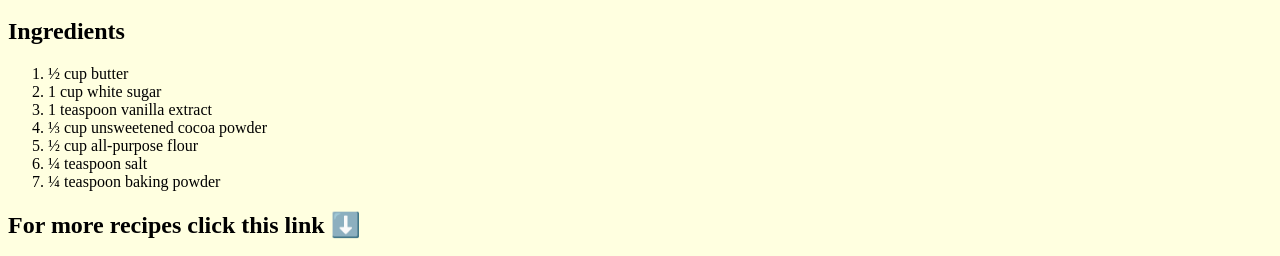
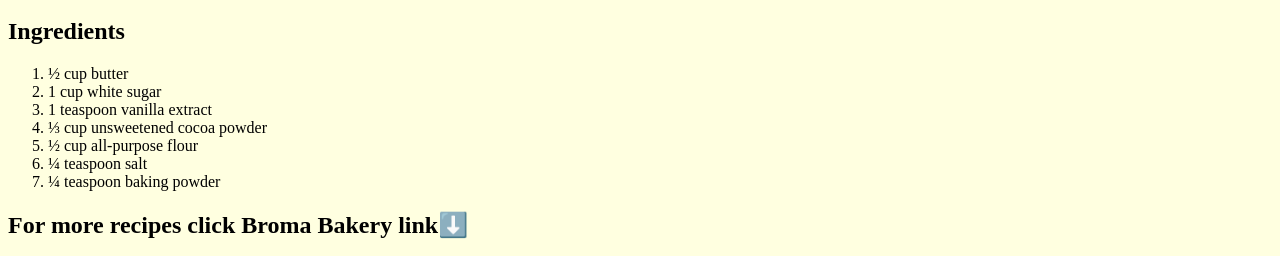
Before and after one commit to aoberoi-prog/aoberoi-prog.github.io, a plain HTML site: page easy.html in a window 1280 px wide. Shown: the part 690-946 px from the top of the page. Drawn offline with Linux system fonts and the light colour scheme.

Commit message:
Update recipe link text in easy.html

```diff
--- a/easy.html
+++ b/easy.html
@@ -50,7 +50,7 @@ body {
 
 </body>
 </html>
-     <h2>For more recipes click this link ⬇️</h2>
+     <h2>For more recipes click Broma Bakery link⬇️</h2>
      <p><a href="https://bromabakery.com/how-to-make-the-best-brownies/" target="_blank">Google</a></p>
 
     <html>
```
